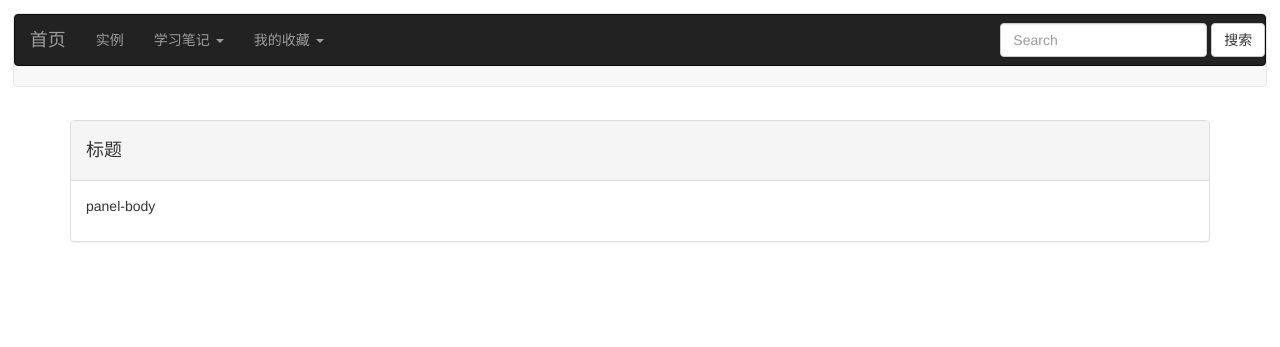
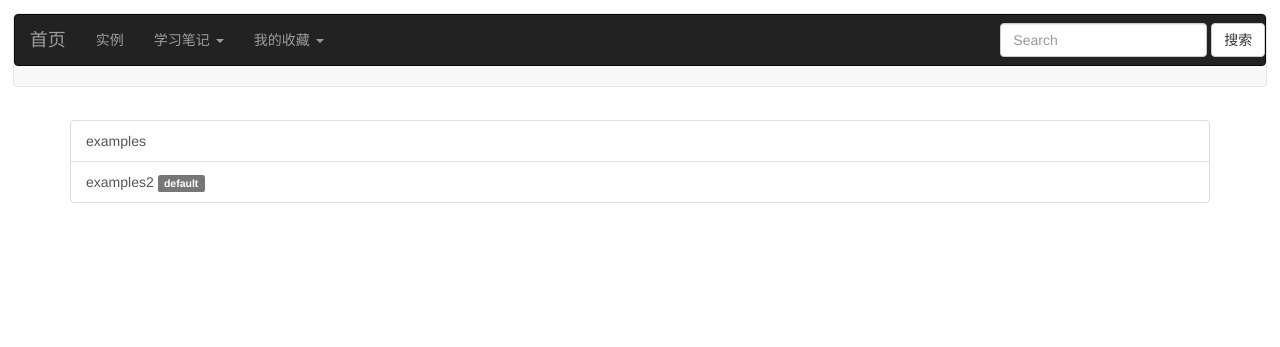
Before and after one commit to auzurdragon/mywebsite, a Django app: page /examples/ in a window 1280 px wide. Shown: the top 347 px of the page. Run offline with Django 3.2, Linux system fonts and the light colour scheme; data that the repository does not hold is empty; parts of the project's set-up code (start-up, migrations or seed data) failed here and were passed over; some libraries are stand-ins or nearby versions.

Commit message:
mywebsite

```diff
--- /dev/null
+++ b/examples/20170903.html
@@ -0,0 +1,6 @@
+{% extends 'base.html'%}
+
+{% block content%}
+<h1>Hello</h1>
+
+{% endblock%}
--- a/mywebsite/urls.py
+++ b/mywebsite/urls.py
@@ -26,6 +26,6 @@ from mywebsite import views
 urlpatterns = [
     url(r'^admin/', admin.site.urls),
     url(r'^$', views.index), # 指定首页为index
-    url(r'^python/', views.python),
-    url(r'^examples/', views.examples),
+    url(r'^python/$', views.python),
+    url(r'^examples/$', views.examples),
 ] + static(settings.STATIC_URL, document_root=settings.STATIC_ROOT)
--- a/templates/examples.html
+++ b/templates/examples.html
@@ -2,18 +2,11 @@
 
 {% block content %}
 <div class="container examples" width=0.8>
-    <div class = "row">
-        <div class = "col-md-12">
-            <div class="panel panel-default">
-                <div class="panel-heading">
-                    <h4>标题</h4>
-                </div>
-                <div class="panel-body">
-                    <p>panel-body</p>
-                </div>
-            </div>
-        </div>
-
+    <div class="list-group">
+        <a href="#" class="list-group-item">examples</a>
+        <a href="/examples/20170903.html" class="list-group-item">examples2
+                <div class="label label-default" style="text-align:right">default</div>
+        </a>
     </div>
 </div>
 {% endblock %}
```
Also changed, not shown: mywebsite/views.py (line endings or trailing spaces).
